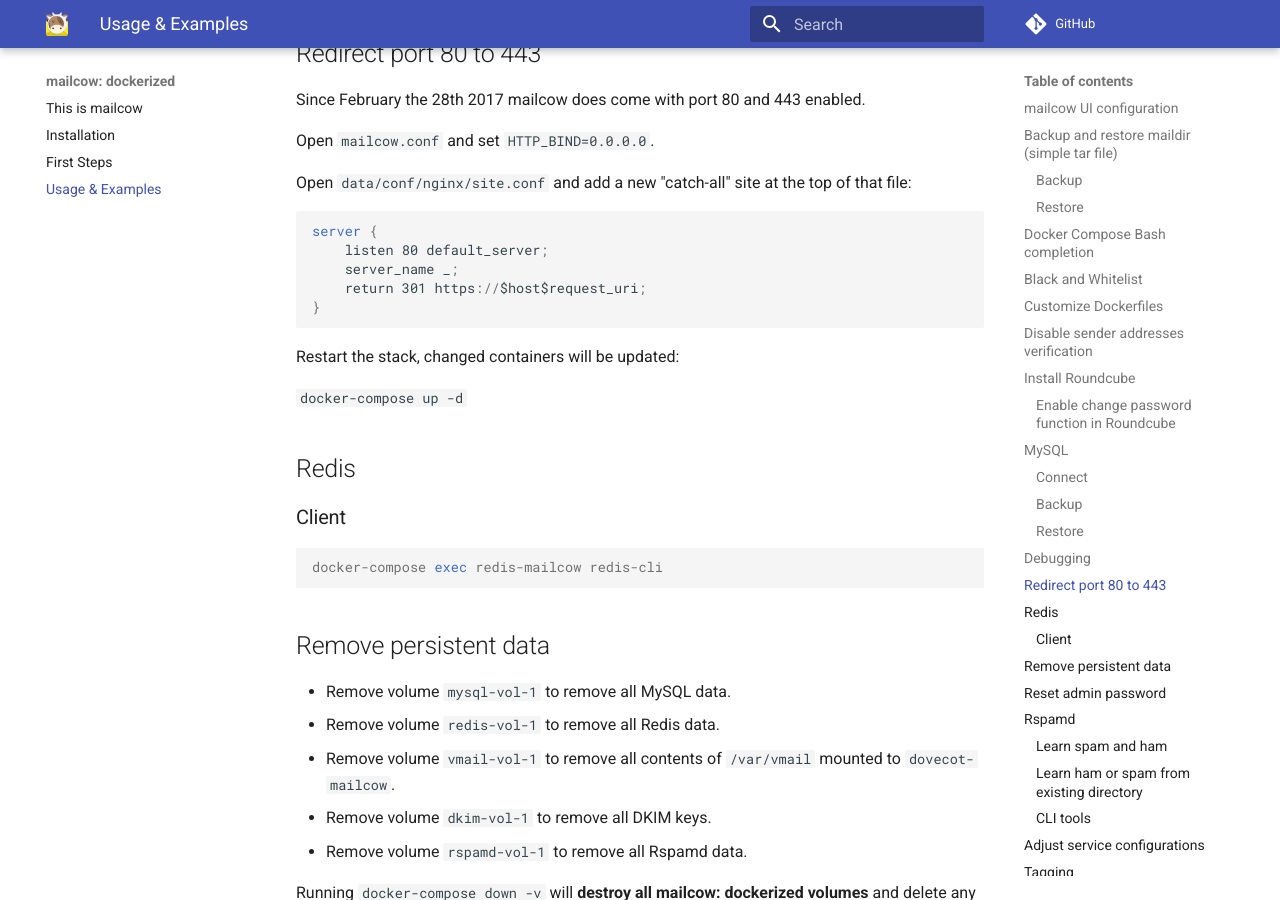
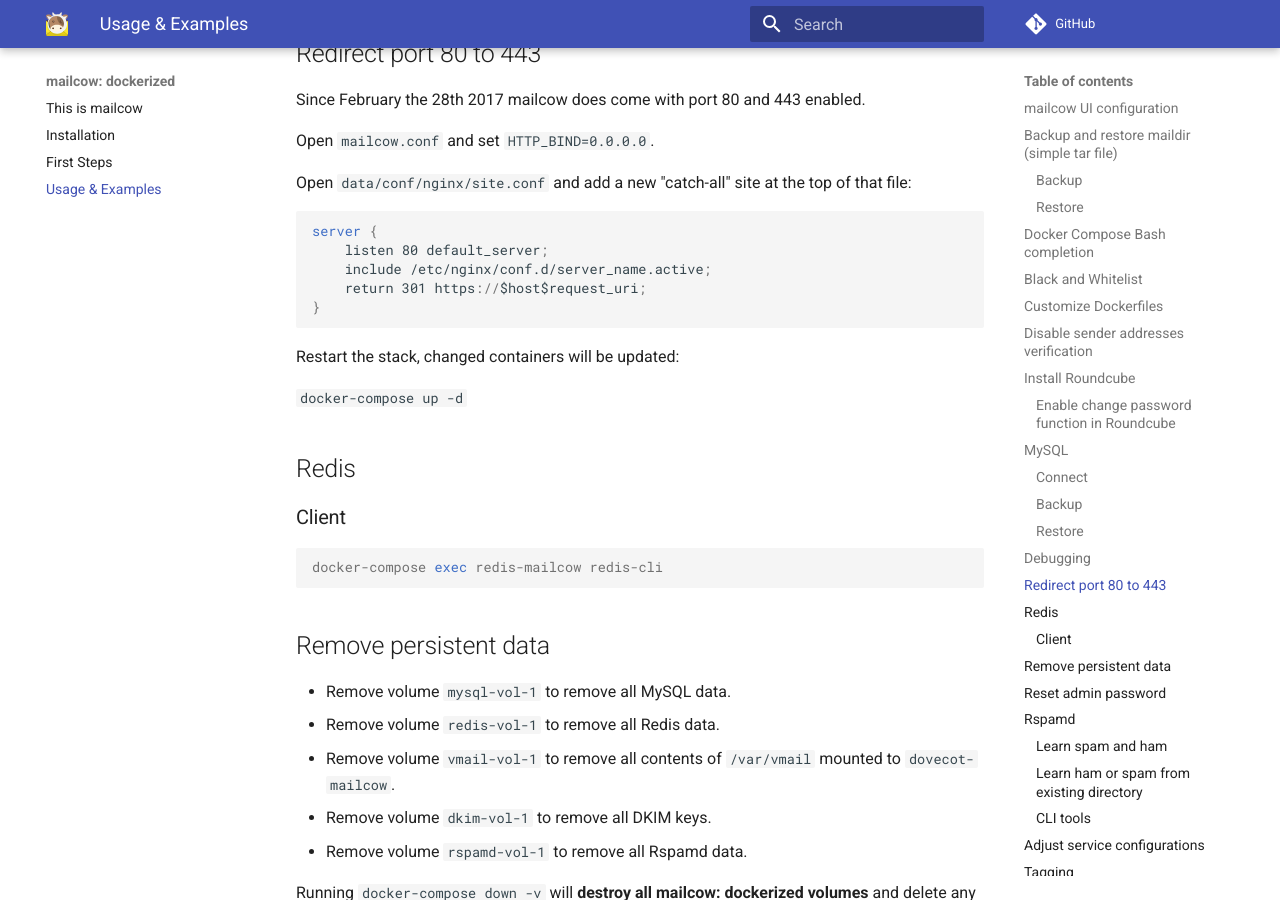
Before and after one commit to Imtiajrex/mailcow-dockerized, an MkDocs documentation site: the page built from docs/u_and_e.md, in a window 1280 px wide and 900 px high, scrolled down 4799 px. Built offline with MkDocs 1.6.1 and Material for MkDocs 9.7.7, drawn with Linux system fonts in a browser that asks for light colours; comment, search, counter and statistics services are not loaded; old or Windows-style settings are respelled for this version of MkDocs.

Commit message:
Fix server_name for 80 > 433 rediret

````diff
--- a/docs/u_and_e.md
+++ b/docs/u_and_e.md
@@ -215,7 +215,7 @@
 ```
 server {
 	listen 80 default_server;
-	server_name _;
+	include /etc/nginx/conf.d/server_name.active;
 	return 301 https://$host$request_uri;
 }
 ```
````
